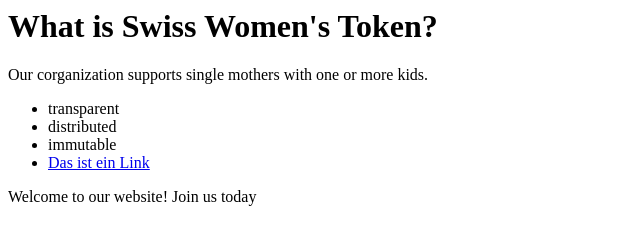
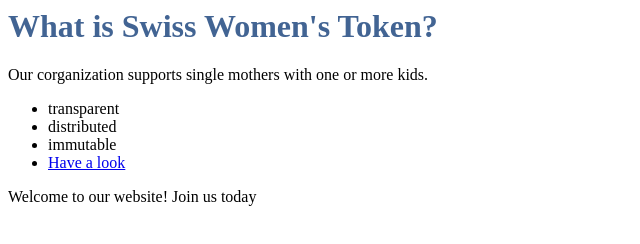
Before and after one commit to gabrika/gabrika.github.io, a plain HTML site: page index.html in a window 1280 px wide. Shown: the whole page, without its empty margins (0-640 px from the left). Drawn offline with Linux system fonts and the light colour scheme.

Commit message:
a little bit of css

```diff
--- a/index.html
+++ b/index.html
@@ -1,6 +1,7 @@
 <html>
   <head>
     <title> WELCOME TO SWISS WOMEN'S TOKEN</title>
+    <link rel="stylesheet" href="index2.css">
   </head>
   <body>
       <h1> What is Swiss Women's Token?</h1>
@@ -9,8 +10,9 @@
         <li>transparent</li>
         <li>distributed</li>
         <li>immutable</li>
-        <li><a href="https://kaze.solutions.com">Das ist ein Link</a></li>
+        <li><a href="https://kaze.solutions.com">Have a look</a></li>
       </ul>
       <p>Welcome to our website! Join us today</p>
     </body>
   </html>
+  <html>
--- /dev/null
+++ b/index2.css
@@ -0,0 +1,3 @@
+h1 {
+    color: #426493;
+}
```
